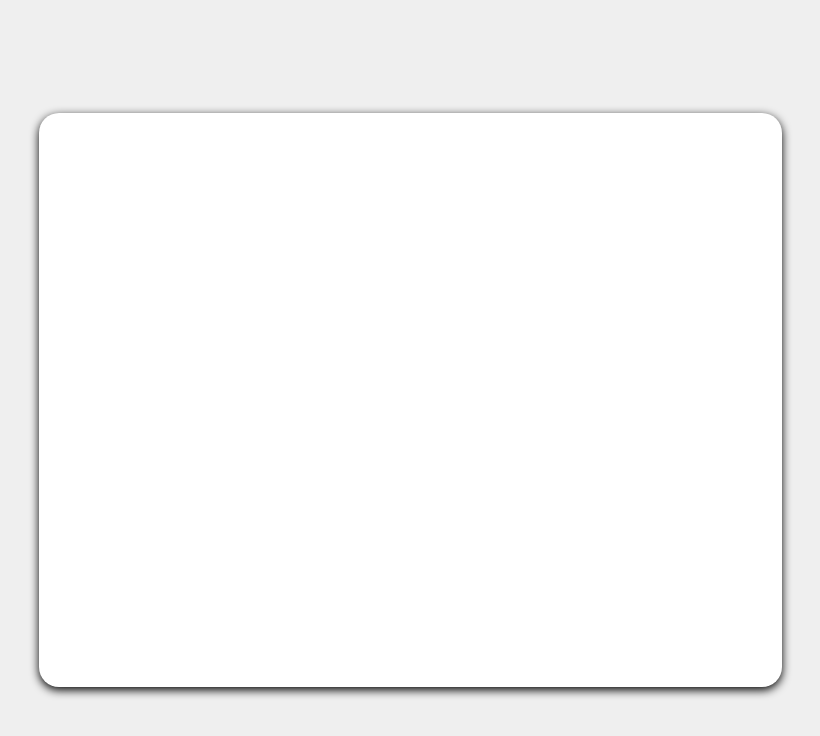
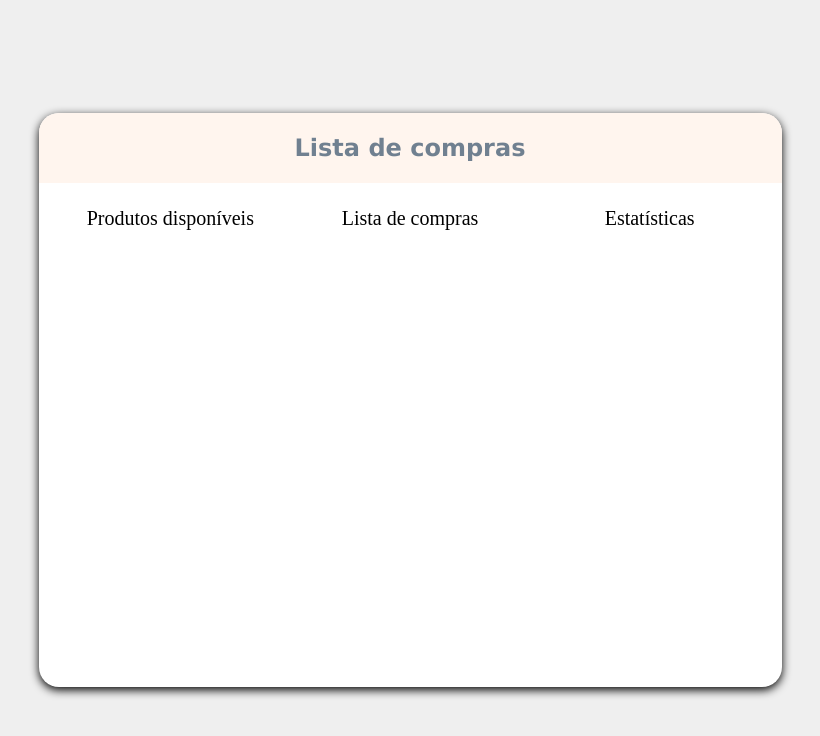
Before and after one commit to RayaneGaudencio/desafio-react, a React (Create React App) app: page / in a window 1280 px wide. Shown: the top 736 px of the page, without its empty margins (230-1050 px from the left). Built offline with nearby package versions, Linux system fonts and the light colour scheme.

Commit message:
adicionando layout básico

```diff
--- a/src/components/App/App.jsx
+++ b/src/components/App/App.jsx
@@ -1,9 +1,23 @@
 import React from "react";
 import { Wrapper, Container } from './App.styles.js'
-
+import AppHeader from "../AppHeader/AppHeader.jsx";
+import AppContainer from "../AppContainer/AppContainer.jsx";
 
 export default function App() {
     return <Wrapper>
-        <Container></Container>
+        <Container>
+            <AppHeader  />
+            <AppContainer
+                left={<div>
+                    Produtos disponíveis
+                </div>}
+                middle={<div>
+                    Lista de compras
+                </div>}
+                right={<div>
+                    Estatísticas
+                </div>}
+                />
+        </Container>
     </Wrapper>
 }
--- /dev/null
+++ b/src/components/AppContainer/AppContainer.jsx
@@ -0,0 +1,13 @@
+import React from "react";
+import { Wrapper } from "./AppContainer.styles";
+
+export default function AppContainer({ left, middle, right }) {
+
+    return (
+        <Wrapper>
+            <section>{ left }</section>
+            <section>{ middle }</section>
+            <section>{ right }</section>
+        </Wrapper>
+    )
+}
--- /dev/null
+++ b/src/components/AppContainer/AppContainer.styles.js
@@ -0,0 +1,12 @@
+import styled from "styled-components";
+
+export const Wrapper = styled.main`
+    display: grid;
+    grid-template-columns: repeat(3, 1fr);
+    gap: 24px;
+    text-align: center;
+
+    padding: 24px;
+
+    font-size: 20px;
+`
--- /dev/null
+++ b/src/components/AppHeader/AppHeader.jsx
@@ -0,0 +1,9 @@
+import React from "react";
+import { Wrapper } from "./AppHeader.styles";
+
+export default function AppHeader() {
+
+    return <Wrapper>
+            <header>Lista de compras</header>
+        </Wrapper>
+}
--- /dev/null
+++ b/src/components/AppHeader/AppHeader.styles.js
@@ -0,0 +1,25 @@
+import styled from "styled-components";
+
+export const Wrapper = styled.header`
+    height: 70px;
+
+    background-color: seashell;
+    color: slategray;
+
+    font-size: 24px;
+    font-weight: 600;
+    font-family: 'Lucida Sans', 'Lucida Sans Regular', 'Lucida Grande', 'Lucida Sans Unicode', Geneva, Verdana, sans-serif;
+
+    border-top-right-radius: 20px;
+    border-top-left-radius: 20px;
+
+    display: flex;
+    align-items: center;
+    justify-content: center;
+
+    span {
+        font-weight: 600;
+        margin-left: 8px;
+    }
+
+`
--- a/src/index.css
+++ b/src/index.css
@@ -1,13 +1,5 @@
-body {
+* {
   margin: 0;
-  font-family: -apple-system, BlinkMacSystemFont, 'Segoe UI', 'Roboto', 'Oxygen',
-    'Ubuntu', 'Cantarell', 'Fira Sans', 'Droid Sans', 'Helvetica Neue',
-    sans-serif;
-  -webkit-font-smoothing: antialiased;
-  -moz-osx-font-smoothing: grayscale;
+  padding: 0;
+  box-sizing: border-box;
 }
-
-code {
-  font-family: source-code-pro, Menlo, Monaco, Consolas, 'Courier New',
-    monospace;
-}
```
